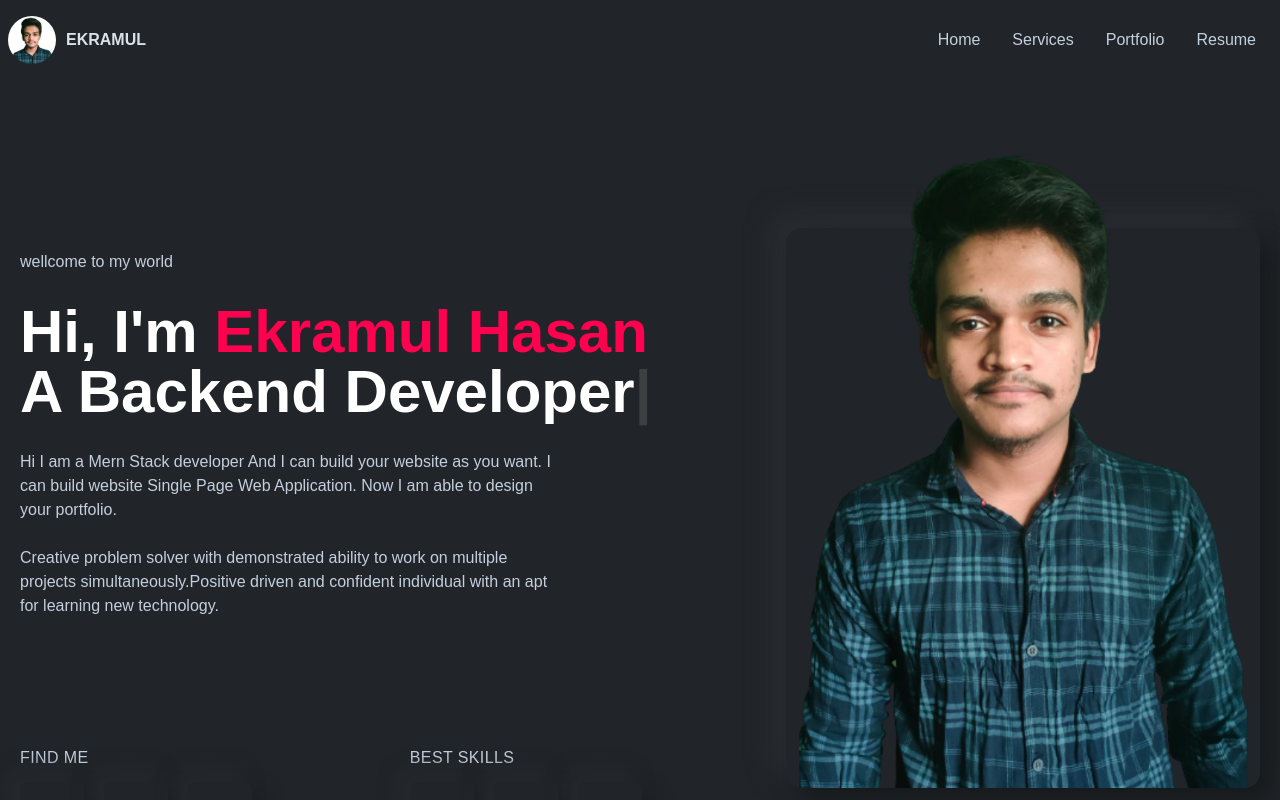
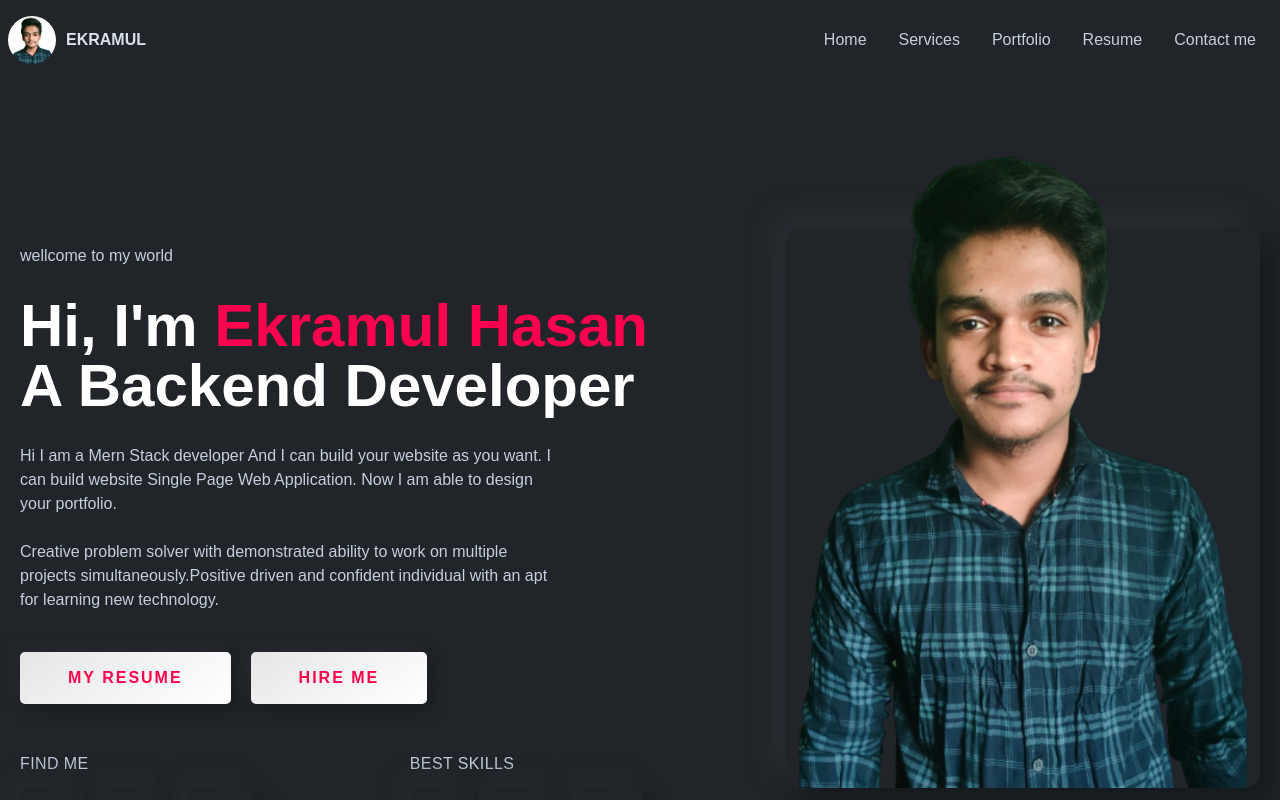
Before and after one commit to emonmorol/ekramul_portfolio, a React (Create React App) app: page / in a window 1280 px wide. Shown: the top 800 px of the page. Built offline with nearby package versions, Linux system fonts and the light colour scheme.

Commit message:
contact section layout

```diff
--- a/package.json
+++ b/package.json
@@ -7,7 +7,9 @@
     "@testing-library/react": "^13.0.0",
     "@testing-library/user-event": "^13.2.1",
     "aos": "^2.3.4",
+    "axios": "^0.27.2",
     "daisyui": "^2.15.2",
+    "js-file-download": "^0.4.12",
     "react": "^18.1.0",
     "react-dom": "^18.1.0",
     "react-modal": "^3.15.1",
--- a/src/App.js
+++ b/src/App.js
@@ -1,6 +1,7 @@
 import { Route, Routes } from "react-router-dom";
 import "./App.css";
 import Navbar from "./componentss/Navbar/Navbar";
+import Contact from "./pages/Contact/Contact";
 import Home from "./pages/Home/Home";
 import Landing from "./pages/LandingPage/Landing";
 import Portfolio from "./pages/Portfolio/Portfolio";
@@ -18,6 +19,7 @@ function App() {
         <Route path="/landing#portfolio" element={<Portfolio />} />
         <Route path="/landing#resume" element={<Resume />} />
         <Route path="/landing#services" element={<Services />} />
+        <Route path="/landing#contact" element={<Contact />} />
       </Routes>
     </div>
   );
--- a/src/componentss/Footer/Footer.js
+++ b/src/componentss/Footer/Footer.js
@@ -3,15 +3,16 @@ import emon from "../../assets/images/emon_morol.png";
 
 const Footer = () => {
   return (
-    <div className="footer-content">
+    <div className="footer-content pb-10 -mt-10">
       <footer class="footer justify-center items-center gap-24 p-10 text-neutral-content max-w-7xl mx-auto">
-        <div>
+        <div className="flex flex-col items-center">
           <div class="avatar">
             <div class="w-12 rounded-full">
               <img className=" bg-white" src={emon} alt="" />
             </div>
+            <h2>Ekramul</h2>
           </div>
-          <p>All Rights Reserved @ Ekramul Hasan</p>
+          <p className="text-gray-600">All Rights Reserved @ Ekramul Hasan</p>
         </div>
         <div>
           <span class="footer-title">Social</span>
--- a/src/componentss/Navbar/Navbar.js
+++ b/src/componentss/Navbar/Navbar.js
@@ -26,6 +26,11 @@ const Navbar = () => {
       <li>
         <Link smooth to="/landing#resume">
           Resume
+        </Link>
+      </li>
+      <li>
+        <Link smooth to="/landing#contact">
+          Contact me
         </Link>
       </li>
     </>
--- /dev/null
+++ b/src/pages/Contact/Contact.css
@@ -0,0 +1,27 @@
+.contact-card {
+  position: relative;
+  z-index: 1;
+  color: white;
+  border-radius: 5px;
+  background: linear-gradient(-45deg, #21242800, #21242800);
+  box-shadow: 5px 5px 10px #101113, -3px -3px 10px #32373d;
+  transition: color 0.3s ease;
+}
+
+.contact-card::after {
+  content: "";
+  position: absolute;
+  z-index: -1;
+  left: 0px;
+  top: 0px;
+  right: 0px;
+  bottom: 0px;
+  background: linear-gradient(-45deg, #19191b, #23272b);
+  border-radius: 5px;
+  opacity: 0;
+  transition: all 0.3s ease-in-out;
+}
+
+.contact-card:hover::after {
+  opacity: 1;
+}
--- /dev/null
+++ b/src/pages/Contact/Contact.js
@@ -0,0 +1,61 @@
+import React from "react";
+import "./Contact.css";
+
+const Contact = () => {
+  return (
+    <div id="contact" className="max-w-7xl mx-auto">
+      <div className="w-full flex justify-center gap-10">
+        <div className="contact-card p-10 w-2/5 h-full">
+          <h2>skjdfhskjfd</h2>
+          <h2>skjdfhskjfd</h2>
+          <h2>skjdfhskjfd</h2>
+          <h2>skjdfhskjfd</h2>
+          <h2>skjdfhskjfd</h2>
+          <h2>skjdfhskjfd</h2>
+          <h2>skjdfhskjfd</h2>
+          <h2>skjdfhskjfd</h2>
+          <h2>skjdfhskjfd</h2>
+          <h2>skjdfhskjfd</h2>
+          <h2>skjdfhskjfd</h2>
+          <h2>skjdfhskjfd</h2>
+          <h2>skjdfhskjfd</h2>
+          <h2>skjdfhskjfd</h2>
+          <h2>skjdfhskjfd</h2>
+          <h2>skjdfhskjfd</h2>
+          <h2>skjdfhskjfd</h2>
+          <h2>skjdfhskjfd</h2>
+          <h2>skjdfhskjfd</h2>
+          <h2>skjdfhskjfd</h2>
+          <h2>skjdfhskjfd</h2>
+          <h2>skjdfhskjfd</h2>
+        </div>
+        <div className="contact-card p-10 w-3/5">
+          <h2>skjdfhskjfdkjdshfkjdshfksjhfs</h2>
+          <h2>skjdfhskjfdkjdshfkjdshfksjhfs</h2>
+          <h2>skjdfhskjfdkjdshfkjdshfksjhfs</h2>
+          <h2>skjdfhskjfdkjdshfkjdshfksjhfs</h2>
+          <h2>skjdfhskjfdkjdshfkjdshfksjhfs</h2>
+          <h2>skjdfhskjfdkjdshfkjdshfksjhfs</h2>
+          <h2>skjdfhskjfdkjdshfkjdshfksjhfs</h2>
+          <h2>skjdfhskjfdkjdshfkjdshfksjhfs</h2>
+          <h2>skjdfhskjfdkjdshfkjdshfksjhfs</h2>
+          <h2>skjdfhskjfdkjdshfkjdshfksjhfs</h2>
+          <h2>skjdfhskjfdkjdshfkjdshfksjhfs</h2>
+          <h2>skjdfhskjfdkjdshfkjdshfksjhfs</h2>
+          <h2>skjdfhskjfdkjdshfkjdshfksjhfs</h2>
+          <h2>skjdfhskjfdkjdshfkjdshfksjhfs</h2>
+          <h2>skjdfhskjfdkjdshfkjdshfksjhfs</h2>
+          <h2>skjdfhskjfdkjdshfkjdshfksjhfs</h2>
+          <h2>skjdfhskjfdkjdshfkjdshfksjhfs</h2>
+          <h2>skjdfhskjfdkjdshfkjdshfksjhfs</h2>
+          <h2>skjdfhskjfdkjdshfkjdshfksjhfs</h2>
+          <h2>skjdfhskjfdkjdshfkjdshfksjhfs</h2>
+          <h2>skjdfhskjfdkjdshfkjdshfksjhfs</h2>
+          <h2>skjdfhskjfdkjdshfkjdshfksjhfs</h2>
+        </div>
+      </div>
+    </div>
+  );
+};
+
+export default Contact;
--- a/src/pages/Home/Home.css
+++ b/src/pages/Home/Home.css
@@ -29,3 +29,39 @@
   background: linear-gradient(-45deg, #19191b, #23272b);
   transition: all 0.2s ease-in-out;
 }
+
+.anchor-button {
+  padding: 0.85rem 3rem;
+  text-transform: uppercase;
+  color: #ff004c;
+  font-weight: 600;
+  position: relative;
+  bottom: 0px;
+  z-index: 1;
+  letter-spacing: 2px;
+  border-radius: 5px;
+  background: linear-gradient(145deg, #e6e6e6, #ffffff);
+  box-shadow: 7px 7px 14px #1c1f22, -7px -7px 14px #26292e;
+  transition: all 0.3s ease-in-out;
+}
+
+.anchor-button::after {
+  content: "";
+  position: absolute;
+  z-index: -1;
+  left: 0px;
+  top: 0px;
+  right: 0px;
+  bottom: 0px;
+  background: linear-gradient(-45deg, #ceceda, #c4d5e7);
+  border-radius: 5px;
+  opacity: 0;
+  transition: all 0.3s ease-in-out;
+}
+
+.anchor-button:hover::after {
+  opacity: 1;
+}
+.anchor-button:hover {
+  bottom: 5px;
+}
--- a/src/pages/Home/Home.js
+++ b/src/pages/Home/Home.js
@@ -2,6 +2,7 @@ import React from "react";
 import ekramul from "../../assets/images/ekramul.png";
 import "./Home.css";
 import Typed from "react-typed";
+import { HashLink as Link } from "react-router-hash-link";
 
 const Home = () => {
   return (
@@ -39,6 +40,20 @@ const Home = () => {
               multiple projects simultaneously.Positive driven and confident
               individual with an apt for learning new technology.{" "}
             </p>
+          </div>
+          <div className="flex gap-5 my-10 -mb-20">
+            <a
+              className="anchor-button"
+              href="https://drive.google.com/file/d/1YL9Vqn8aBaS0F8xo-eWu4DIQq9Z6DwkX/view"
+              target="_blank"
+              rel="noreferrer"
+            >
+              My Resume
+            </a>
+
+            <Link smooth className="anchor-button" to="/landing#contact">
+              Hire me
+            </Link>
           </div>
           <div className="text-accent flex flex-col lg:flex-row gap-10 lg:gap-0 justify-between pr-0 lg:pr-36 mt-32">
             <div>
--- a/src/pages/LandingPage/Landing.js
+++ b/src/pages/LandingPage/Landing.js
@@ -1,6 +1,7 @@
 import React from "react";
 import Footer from "../../componentss/Footer/Footer";
 import SectionDivider from "../../componentss/SectionDivider/SectionDivider";
+import Contact from "../Contact/Contact";
 import Home from "../Home/Home";
 import Portfolio from "../Portfolio/Portfolio";
 import Resume from "../Resume/Resume";
@@ -17,6 +18,8 @@ const Landing = () => {
       <SectionDivider margin={"mt-20"} />
       <Resume />
       <SectionDivider margin={"mt-20"} />
+      <Contact />
+      <SectionDivider margin={"mt-20"} />
       <Footer />
     </div>
   );
```
Also changed, not shown: src/pages/Portfolio/Portfolio.css (+0 -8 lines), 2 other files (tests, documents, lock files or other folders).
